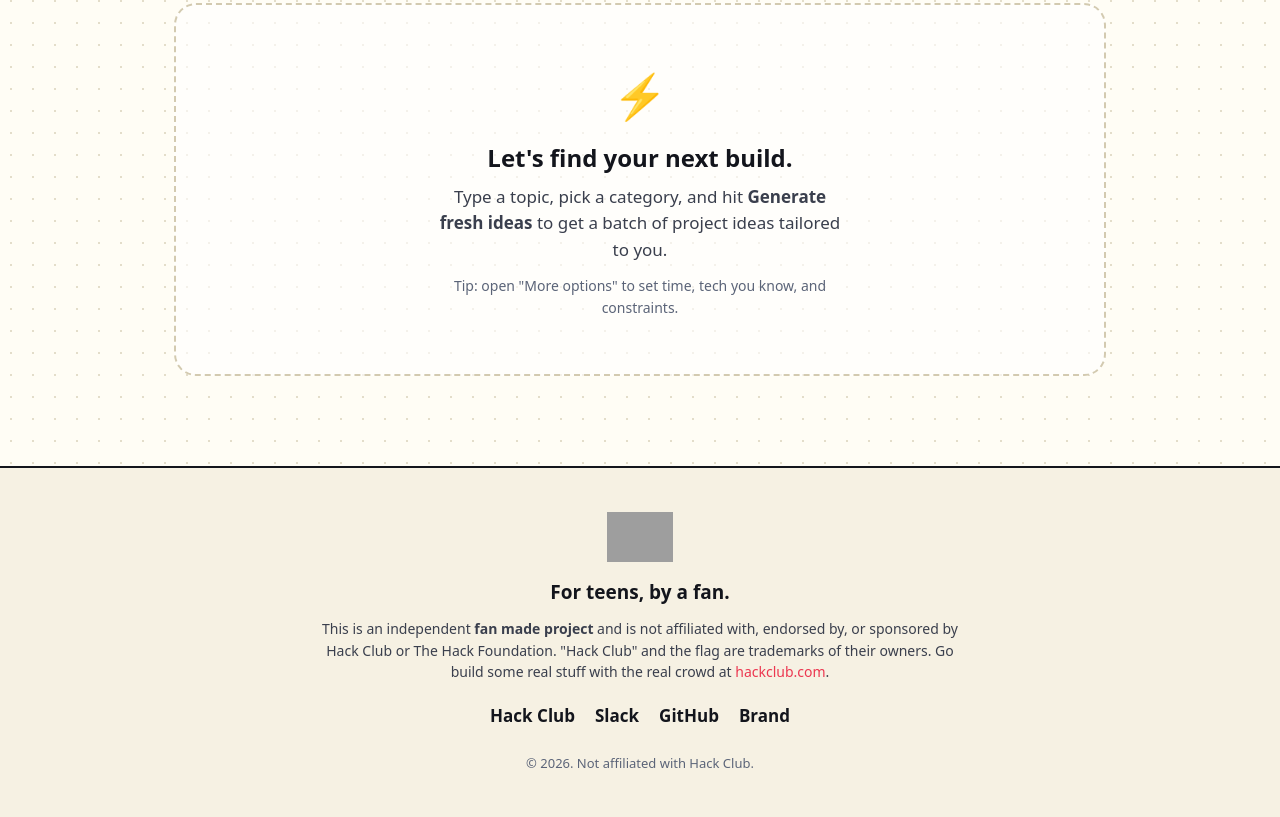
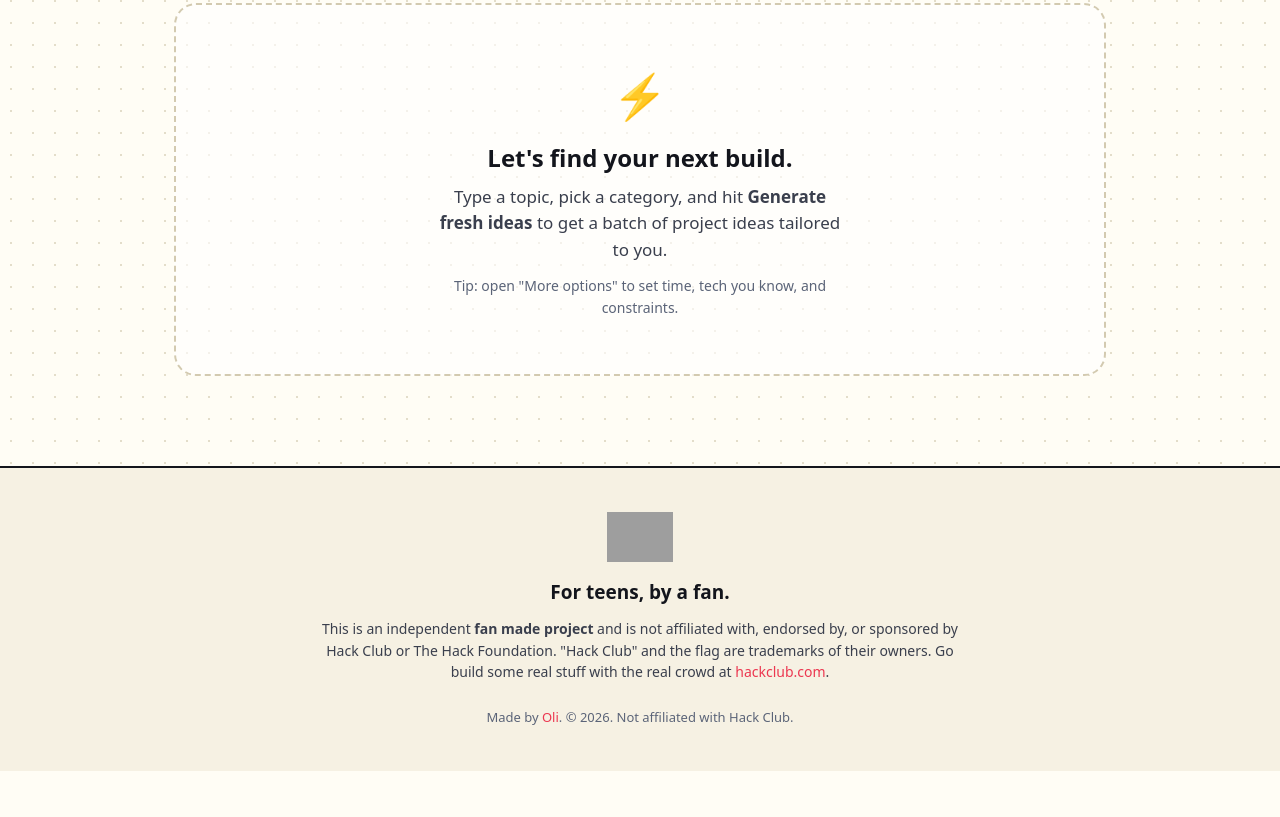
Before and after one commit to olii-dev/hackclub-project-ideas, a website: page index.html in a window 1280 px wide. Shown: the part 1088-1905 px from the top of the page. After the commit the page ends 1859 px from the top, so only its background shows below. Drawn offline with Linux system fonts and the light colour scheme; grey boxes are pictures that could not be loaded; a web font is replaced by a local one.

Commit message:
Update footer: add Made by Oli link and remove Hack Club links

```diff
--- a/index.html
+++ b/index.html
@@ -47,7 +47,7 @@
       <div class="panel-head">
         <h2>What do you want to build?</h2>
         <div class="panel-actions">
-          <button class="history-btn" id="historyBtn" type="button">🕐 History</button>
+          <button class="history-btn" id="historyBtn" type="button">History</button>
           <button class="toggle-adv" id="advToggle" type="button" aria-expanded="false">More options</button>
         </div>
       </div>
@@ -126,13 +126,8 @@
       <img class="footer-flag" src="https://assets.hackclub.com/flag-orpheus-left.svg" alt="Hack Club flag" />
       <p class="footer-title">For teens, by a fan.</p>
       <p class="disclaimer">This is an independent <strong>fan made project</strong> and is not affiliated with, endorsed by, or sponsored by Hack Club or The Hack Foundation. "Hack Club" and the flag are trademarks of their owners. Go build some real stuff with the real crowd at <a href="https://hackclub.com" target="_blank" rel="noopener">hackclub.com</a>.</p>
-      <div class="footer-links">
-        <a href="https://hackclub.com" target="_blank" rel="noopener">Hack Club</a>
-        <a href="https://hackclub.com/slack" target="_blank" rel="noopener">Slack</a>
-        <a href="https://github.com/hackclub" target="_blank" rel="noopener">GitHub</a>
-        <a href="https://hackclub.com/brand/" target="_blank" rel="noopener">Brand</a>
-      </div>
-      <p class="copyright">© 2026. Not affiliated with Hack Club.</p>
+
+      <p class="copyright">Made by <a href="https://github.com/olii-dev" target="_blank" rel="noopener">Oli</a>. © 2026. Not affiliated with Hack Club.</p>
     </div>
   </footer>
 
```
